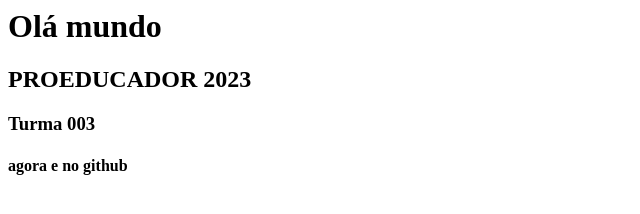
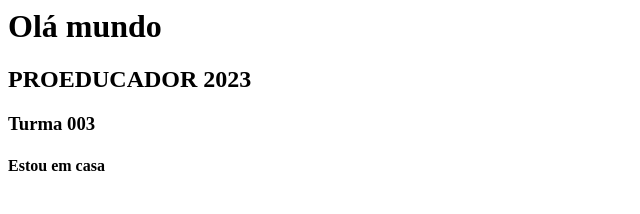
Before and after one commit to profvitao/treinamentoGitSenai, a plain HTML site: page index.html in a window 1280 px wide. Shown: the full height of the page, 0-640 px from the left. Drawn offline with Linux system fonts and the light colour scheme.

Commit message:
estou de casa

```diff
--- a/index.html
+++ b/index.html
@@ -6,6 +6,6 @@
     <h1>Olá mundo</h1>
     <h2>PROEDUCADOR 2023</h2>
     <h3>Turma 003</h3>
-	<h4>agora e no github</h4>
+	<h4>Estou em casa</h4>
   </body>
 </html>
```
